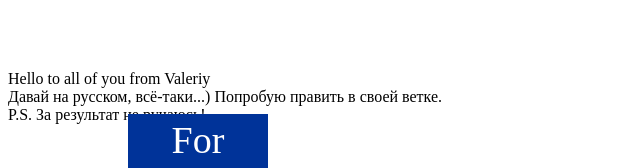
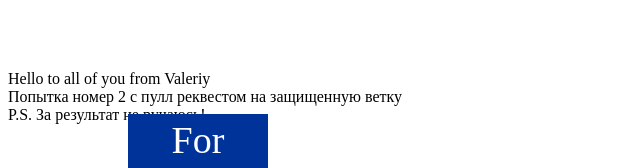
Before and after one commit to SomeArtem/lolkekcheburek, a plain HTML site: page index.html in a window 1280 px wide. Shown: the part 166-334 px from the top of the page, without its empty margins (0-640 px from the left). Drawn offline with Linux system fonts and the light colour scheme.

Commit message:
попытка 2

```diff
--- a/index.html
+++ b/index.html
@@ -14,7 +14,7 @@
     <h1>Hello Artem!</h1>
     <div>For Pavel 1984</div>
     <p>Hello to all of you from Valeriy<br>
-    Давай на русском, всё-таки...) Попробую править в своей ветке.<br>
+    Попытка номер 2 с пулл реквестом  на защищенную ветку<br>
     P.S. За результат не ручаюсь!</p>
 </body>
 </html>
```
